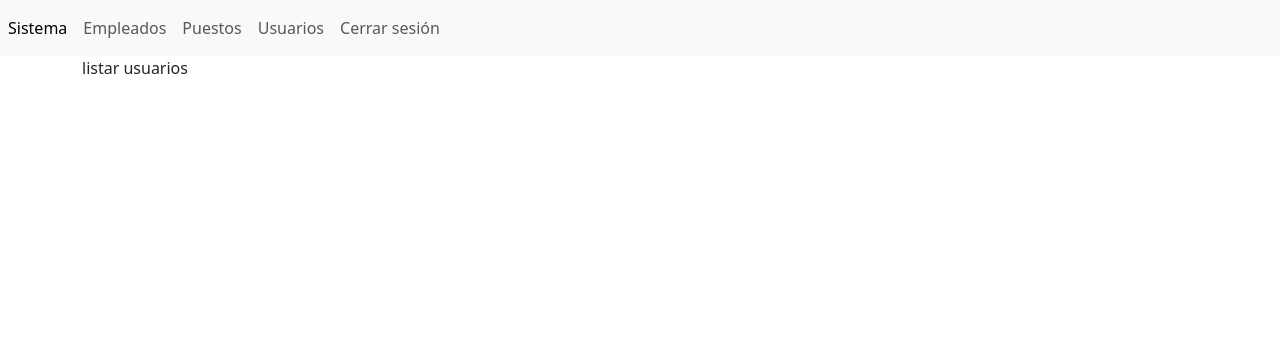
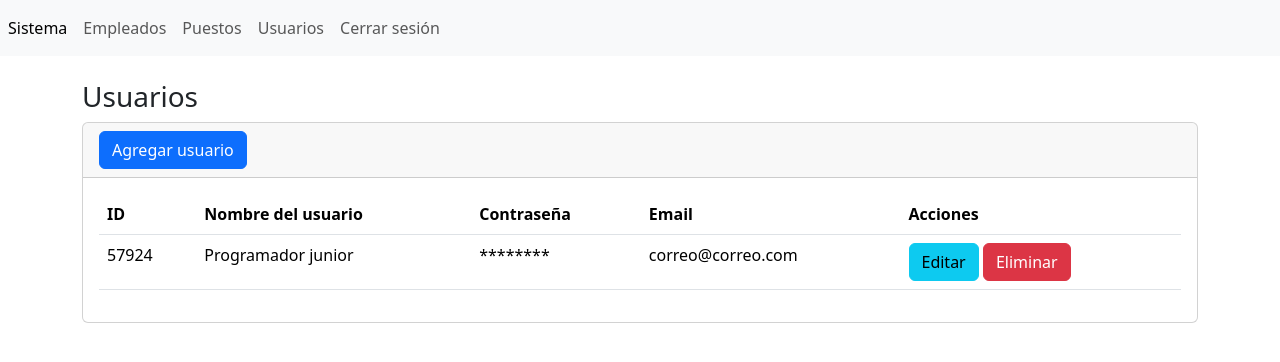
Before and after one commit to EstebanToloza/crud-de-empleados, a PHP site: page /crud-de-empleados/secciones/usuarios in a window 1280 px wide. Shown: the top 362 px of the page. Run offline with PHP 8.4, Linux system fonts and the light colour scheme.

Commit message:
vistas para listar y crear empleados, usuarios y puestos

```diff
--- a/secciones/usuarios/index.php
+++ b/secciones/usuarios/index.php
@@ -1,5 +1,44 @@
 <?php include("../../templates/header.php"); ?>
 
-listar usuarios
+<br>
+<h3>Usuarios</h3>
+
+<div class="card">
+    <div class="card-header">
+        <a name="" id="" class="btn btn-primary" href="crear.php" role="button">
+            Agregar usuario
+        </a>
+    </div>
+    <div class="card-body">
+        <div class="table-responsive-sm">
+            <table class="table">
+                <thead>
+                    <tr>
+                        <th scope="col">ID</th>
+                        <th scope="col">Nombre del usuario</th>
+                        <th scope="col">Contraseña</th>
+                        <th scope="col">Email</th>
+                        <th scope="col">Acciones</th>
+                    </tr>
+                </thead>
+                <tbody>
+                    <tr class="">
+                        <td scope="row">57924</td>
+                        <td>Programador junior</td>
+                        <td>********</td>
+                        <td>correo@correo.com</td>
+                        <td>
+                            <a name="btneditar" id="btneditar" class="btn btn-info" href="#" role="button">Editar</a>
+                            <a name="btneliminar" id="btneliminar" class="btn btn-danger" href="#" role="button">Eliminar</a>
+                        </td>
+                    </tr>
+                </tbody>
+            </table>
+        </div>
+    </div>
+</div>
+
+
+
 
 <?php include("../../templates/footer.php"); ?>
```
Also changed, not shown: secciones/puestos/crear.php (+20 -1 lines), secciones/puestos/index.php (+36 -1 lines), secciones/usuarios/crear.php (+30 -1 lines).
